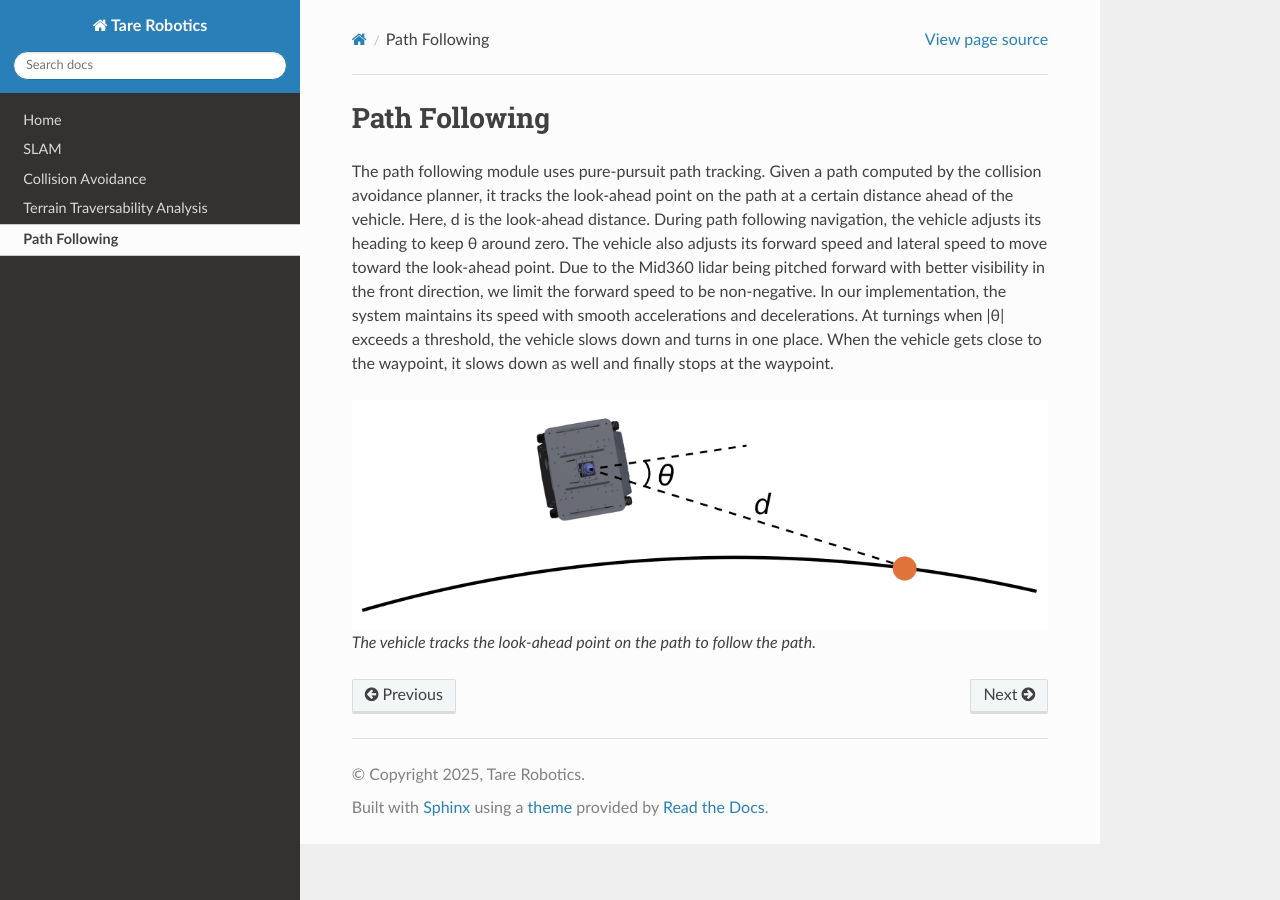
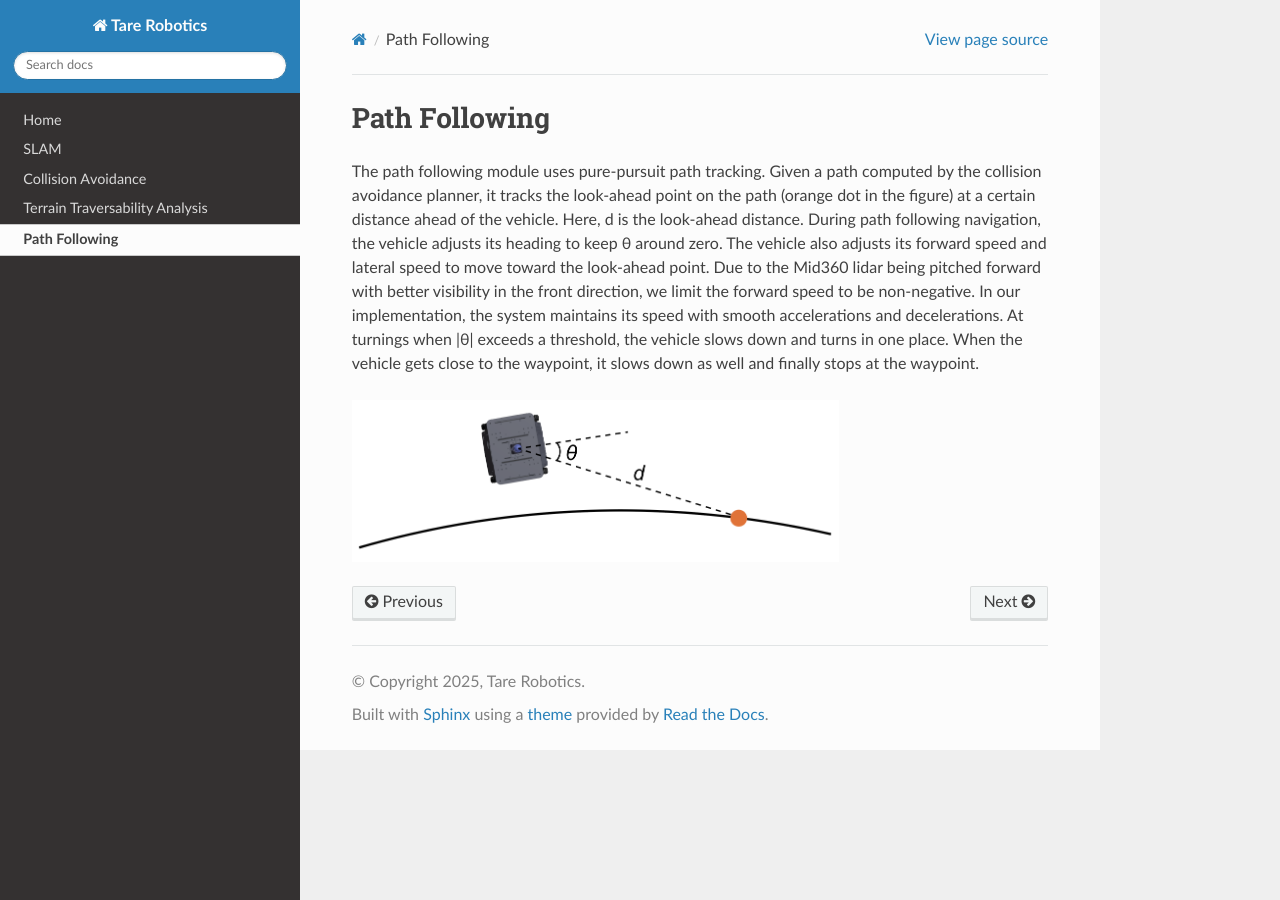
Before and after one commit to caochao39/tarerobotics, a Sphinx documentation site: the page built from docs/source/path_following.rst, in a window 1280 px wide. Built offline with Sphinx 7.4.7 and the Read the Docs theme 3.1.0, drawn with Linux system fonts in a browser that asks for light colours.

Commit message:
Update path_following.rst

```diff
--- a/docs/source/path_following.rst
+++ b/docs/source/path_following.rst
@@ -1,8 +1,7 @@
 Path Following
 ==============
 
-The path following module uses pure-pursuit path tracking. Given a path computed by the collision avoidance planner, it tracks the look-ahead point on the path at a certain distance ahead of the vehicle. Here, d is the look-ahead distance. During path following navigation, the vehicle adjusts its heading to keep θ around zero. The vehicle also adjusts its forward speed and lateral speed to move toward the look-ahead point. Due to the Mid360 lidar being pitched forward with better visibility in the front direction, we limit the forward speed to be non-negative. In our implementation, the system maintains its speed with smooth accelerations and decelerations. At turnings when \|θ\| exceeds a threshold, the vehicle slows down and turns in one place. When the vehicle gets close to the waypoint, it slows down as well and finally stops at the waypoint.
+The path following module uses pure-pursuit path tracking. Given a path computed by the collision avoidance planner, it tracks the look-ahead point on the path (orange dot in the figure) at a certain distance ahead of the vehicle. Here, d is the look-ahead distance. During path following navigation, the vehicle adjusts its heading to keep θ around zero. The vehicle also adjusts its forward speed and lateral speed to move toward the look-ahead point. Due to the Mid360 lidar being pitched forward with better visibility in the front direction, we limit the forward speed to be non-negative. In our implementation, the system maintains its speed with smooth accelerations and decelerations. At turnings when \|θ\| exceeds a threshold, the vehicle slows down and turns in one place. When the vehicle gets close to the waypoint, it slows down as well and finally stops at the waypoint.
 
 .. figure:: images/image10.png
-
-    The vehicle tracks the look-ahead point on the path to follow the path.
+    :width: 70%
```
